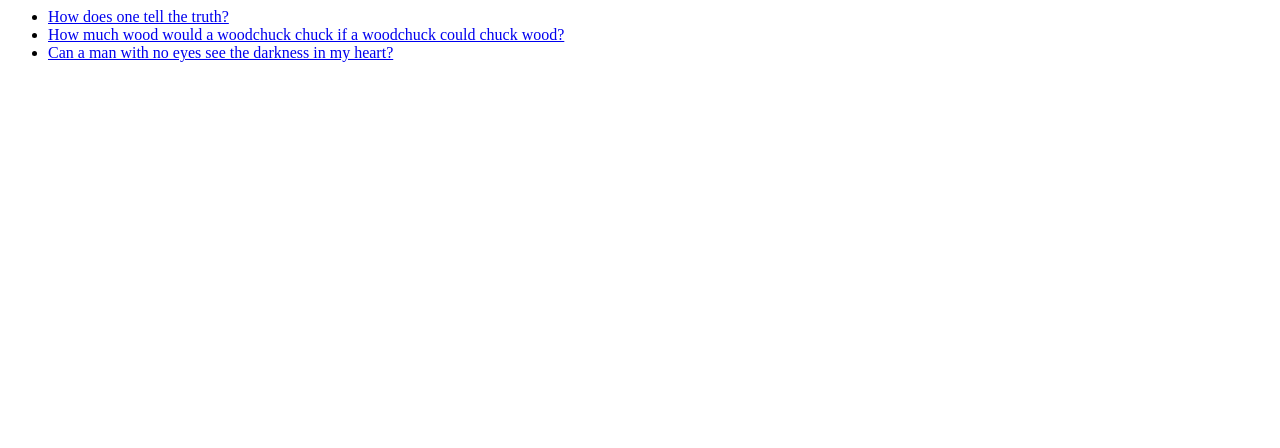
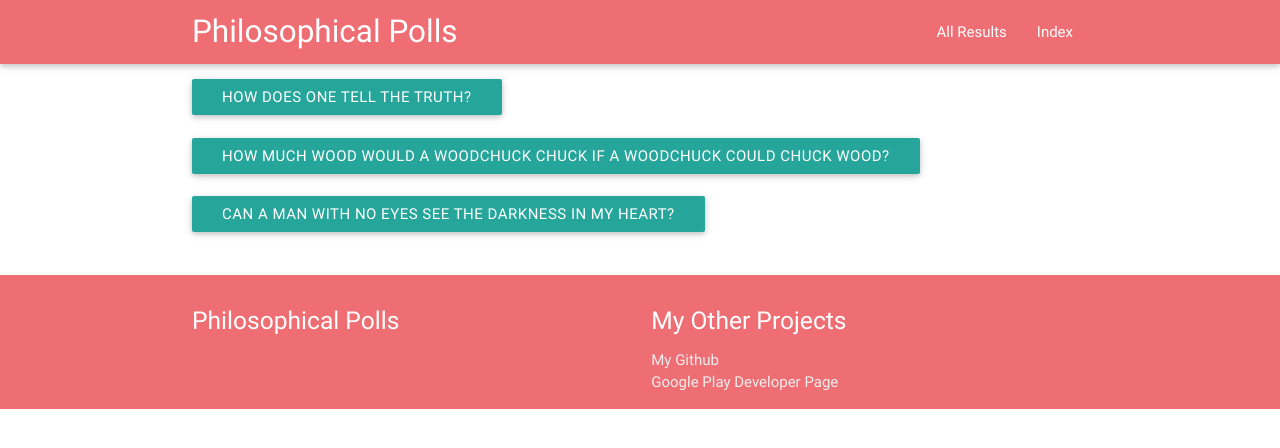
Before and after one commit to PoisonRain/django-thermal-dashboard, a Django app: page /polls/ in a window 1280 px wide. Shown: the top 448 px of the page. Run offline with Django 3.2, Linux system fonts and the light colour scheme; data comes from the database, SQL or seed files in the repository; both versions use the stored data as it was after the commit; some libraries are stand-ins or nearby versions.

Commit message:
Added list views and pizzazz

```diff
--- /dev/null
+++ b/polls/templates/polls/base.html
@@ -0,0 +1,49 @@
+<!DOCTYPE html>
+
+{% load staticfiles %}
+
+<html>
+<head>
+        <link type="text/css" rel="stylesheet" href="{% static 'polls/css/materialize.css' %}" media="screen,projection" />
+	<link rel="shortcut icon" type="image/x-icon" href="{% static 'polls/ico0.png' %}"/>
+	<title>Philosophical Polls</title>
+	<nav>
+		<div class="top-nav">
+			<div class="container">
+				<div class="nav-wrapper">
+					<a href="#" class="brand-logo">Philosophical Polls</a>
+					<ul id="nav-mobile" class="right hide-on-med-and-down">
+						<li><a href="/polls/allresults/">All Results</a></li>
+						<li><a href="/polls/">Index</a></li>
+					</ul>
+				</div>
+			</div>
+		</div>
+	</nav>
+</head>
+<body>
+	<div class="container">
+	{% block body_block %}{% endblock %}
+	</div>
+        {% block footer %}
+                <script type="text/javascript" src="https://code.jquery.com/jquery-2.1.1.min.js"></script>
+                <script type="text/javascript" src="{% static 'polls/js/materialize.js' %}"></script>
+		<footer class="page-footer">
+			<div class="container">
+				<div class="row">
+					<div class="col s6">
+						<h5 class="white-text">Philosophical Polls</h5>
+					</div>
+					<div class="col s6">
+						<h5 class="white-text">My Other Projects</h5>
+						<ul>
+							<li><a class="grey-text text-lighten-3" href="https://github.com/PoisonRain">My Github</a>
+							<li><a class="grey-text text-lighten-3" href="https://play.google.com/store/apps/dev?id=6593726962513044888">Google Play Developer Page</a>
+						</ul>
+					</div>
+				</div>
+			</div>
+		</footer>
+        {% endblock %}
+</body>
+</html>
--- a/polls/templates/polls/index.html
+++ b/polls/templates/polls/index.html
@@ -1,9 +1,14 @@
+{% extends 'polls/base.html' %}
+
+{% block body_block %}
 {% if latest_question_list %}
-    <ul>
-    {% for question in latest_question_list %}
-        <li><a href="{% url 'polls:detail' question.id %}">{{ question.question_text }}</a></li>
-    {% endfor %}
-    </ul>
+		<ul>
+		{% for question in latest_question_list %}
+			<li><a class="waves-effect waves-light btn" href="{% url 'polls:detail' question.id %}">{{ question.question_text }}</a></li>
+		<br/>
+		{% endfor %}
+		</ul>
 {% else %}
-    <p>No polls are available.</p>
+	<p>No polls are available.</p>
 {% endif %}
+{% endblock %}
--- a/polls/urls.py
+++ b/polls/urls.py
@@ -7,4 +7,5 @@ urlpatterns = [
 	url(r'^(?P<pk>[0-9]+)/$', views.DetailView.as_view(), name='detail'),
 	url(r'^(?P<pk>[0-9]+)/results/$', views.ResultsView.as_view(), name='results'),
 	url(r'^(?P<pk>[0-9]+)/vote/$', views.vote, name='vote'),
+        url(r'^allresults/$', views.allresults, name='allresults'),
 ]
--- a/polls/views.py
+++ b/polls/views.py
@@ -23,6 +23,10 @@ class ResultsView(generic.DetailView):
     model = Question
     template_name = 'polls/results.html'
 
+def allresults(request):
+    qs = Question.objects.all()
+    return render(request, 'polls/allresults.html', { 'questions' : qs })
+
 def vote(request, pk):
     question = get_object_or_404(Question, pk=pk)
     try:
```
Also changed, not shown: polls/templates/polls/allresults.html (added, +25 -0 lines), polls/templates/polls/detail.html (+3 -12 lines), polls/templates/polls/results.html (+4 -13 lines), db.sqlite3, polls/static/polls/ico0.png (added), 3 other files.
